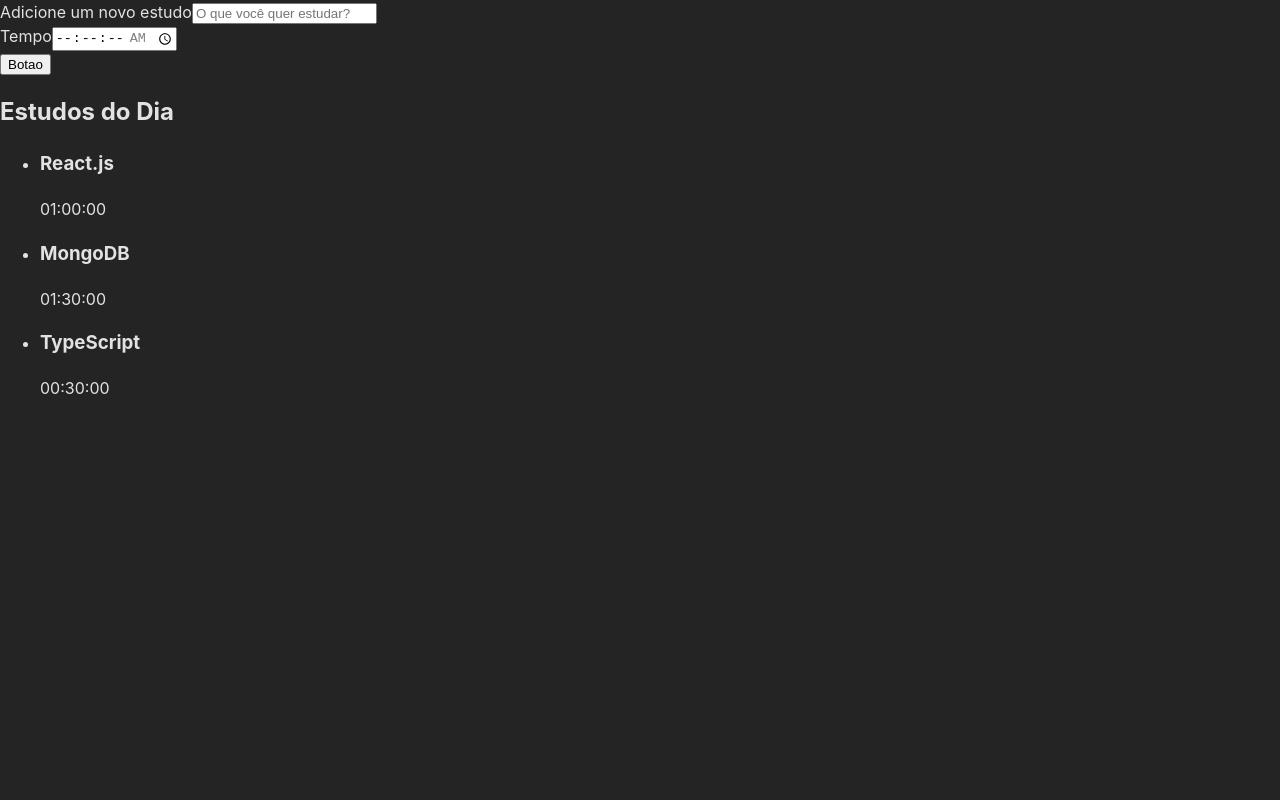
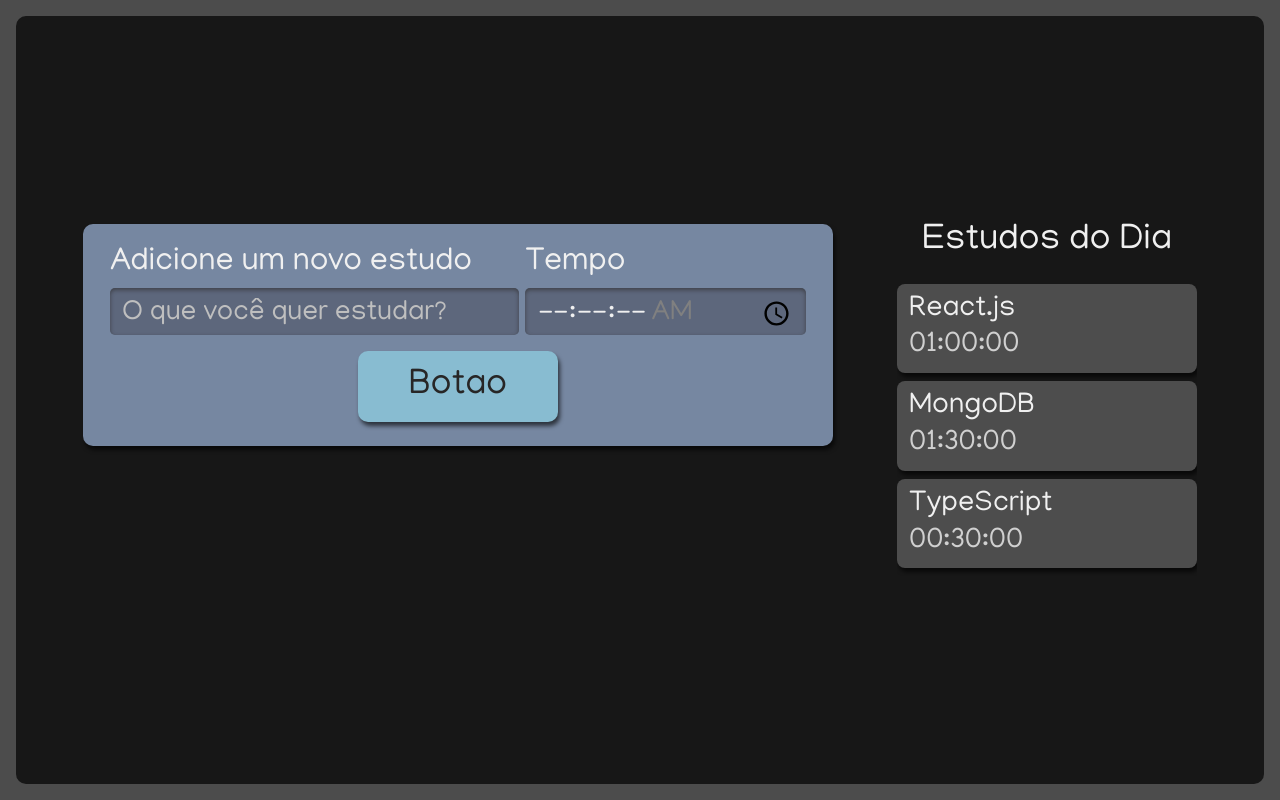
Before and after one commit to Smkhb/pomodoro-studies, a React (Vite) app: page / in a window 1280 px wide. Built offline with nearby package versions, Linux system fonts and the light colour scheme.

Commit message:
SCSS e App

```diff
--- a/package.json
+++ b/package.json
@@ -11,7 +11,8 @@
   },
   "dependencies": {
     "react": "^18.2.0",
-    "react-dom": "^18.2.0"
+    "react-dom": "^18.2.0",
+    "sass": "^1.62.1"
   },
   "devDependencies": {
     "@types/react": "^18.0.28",
--- a/src/components/Botao/index.tsx
+++ b/src/components/Botao/index.tsx
@@ -1,9 +1,10 @@
 import React from "react"
+import './style.scss'
 
 class Botao extends React.Component {
     render() {
         return (
-            <button>Botao</button>
+            <button className="botao">Botao</button>
         )
     }
 }
--- /dev/null
+++ b/src/components/Botao/style.scss
@@ -0,0 +1,25 @@
+.botao {
+    align-self: center;
+    background-color: #88bcd1;
+    border-radius: 10px;
+    box-shadow: 2px 4px 4px #0000009F;
+    color: #272626;
+    cursor: pointer;
+    font-size: 1.25rem;
+    padding: 16px;
+    width: 150px;
+
+    &:active {
+      background-color: #7CA6B7;
+      box-shadow: 2px 2px 4px #0000009F inset;
+    }
+  }
+
+  @media screen and (min-width: 1280px) {
+    .botao {
+      grid-column-start: span 2;
+      justify-self: center;
+      width: 200px;
+      font-size: 2.25rem;
+    }
+  }
--- a/src/components/Fomulario/index.tsx
+++ b/src/components/Fomulario/index.tsx
@@ -1,18 +1,19 @@
 import React from "react";
 import Botao from "../Botao";
+import './style.scss';
 
 class Formulario extends React.Component {
     render () {
         return (
-            <form>
-                <div>
+            <form className="novaTarefa">
+                <div className="inputContainer">
                     <label htmlFor="tarefa">
                         Adicione um novo estudo
                     </label>
                     <input type="text" name="tarefa" id="tarefa" placeholder="O que você quer estudar?" required />
                 </div>
 
-                <div>
+                <div className="inputContainer">
                     <label htmlFor="tempo">
                         Tempo
                     </label>
--- /dev/null
+++ b/src/components/Fomulario/style.scss
@@ -0,0 +1,61 @@
+.novaTarefa {
+    display:flex;
+    flex-direction: column;
+    grid-area: nova-tarefa;
+    background-color: #7687A1;
+    border-radius: 10px;
+    box-shadow: 2px 4px 4px #0000009F;
+    padding: 12px;
+
+    .inputContainer {
+      display: flex;
+      flex-direction: column;
+      width: 100%;
+      margin-bottom: 16px;
+
+      label {
+        margin-bottom: 8px;
+        font-size: 1.25rem;
+      }
+
+      input {
+        width: 100%;
+        padding: 8px 12px 4px;
+        box-sizing: border-box;
+        border: unset;
+        border-radius: 5px;
+        background-color: #5D677C;
+        box-shadow: 0px 2px 4px #2D2B2B9F inset;
+
+        &::placeholder {
+          color: #BFBFBF;
+        }
+      }
+    }
+
+    @media screen and (min-width: 1280px) {
+      flex-direction: row;
+      flex-wrap: wrap;
+      justify-content: space-around;
+      font-size: 2.25rem;
+      padding: 24px;
+      box-sizing: border-box;
+
+      .inputContainer {
+        width: calc(60% - 12px);
+
+        &:last-of-type {
+          width: 40%;
+        }
+
+        label {
+          font-size: 2rem;
+        }
+
+        input {
+          height: 100%;
+          font-size: 1.75rem;
+        }
+      }
+    }
+  }
--- a/src/components/Lista/index.tsx
+++ b/src/components/Lista/index.tsx
@@ -1,3 +1,4 @@
+import './style.scss'
 
 export default function Lista() {
   const listaDeTarefas = [{
@@ -12,11 +13,11 @@
   }]
 
   return (
-    <aside>
+    <aside className='listaTarefas'>
       <h2>Estudos do Dia</h2>
       <ul>
         {listaDeTarefas.map((tarefa,index) => (
-          <li key={index}>
+          <li key={index} className='item'>
             <h3>{tarefa.nome}</h3>
             <span>{tarefa.tempo}</span>
           </li>
--- /dev/null
+++ b/src/components/Lista/style.scss
@@ -0,0 +1,75 @@
+.listaTarefas {
+    grid-area: tarefas;
+    height: 100%;
+
+    h2 {
+      font-size: 1.25rem;
+      margin-bottom: 12px;
+    }
+
+    ul {
+      max-height: 350px;
+      overflow-y: scroll;
+        scrollbar-width: thin;
+    }
+
+    @media screen and (min-width:1280px) {
+
+      h2{
+        text-align: center;
+        font-size: 2.25rem;
+        margin-bottom: 24px;
+      }
+
+      ul {
+        overflow: auto;
+        max-height: 500px;
+      }
+    }
+  }
+
+  .item {
+    background-color: #4D4D4D;
+    border-radius: 8px;
+    box-shadow: 2px 4px 4px #0000009F;
+    padding: 12px;
+    margin-bottom: 8px;
+    position: relative;
+    cursor: pointer;
+
+    h3 {
+      margin-bottom: 8px;
+      word-break: break-all;
+    }
+
+    span {
+      color: #D0D0D0;
+    }
+
+    @media screen and (min-width:1280px) {
+      font-size: 1.8rem;
+    }
+  }
+
+  .itemSelecionado {
+    background-color: #292929;
+    box-shadow: 2px 4px 4px #0000009F inset;
+  }
+
+  .itemCompletado {
+    background-color: #566F42;
+    cursor: auto;
+
+    .concluido {
+      display: block;
+      background-image: url('../../assets/img/check-mark.svg');
+      background-repeat: no-repeat;
+      background-size: 38px 38px;
+      position: absolute;
+      top: 50%;
+      right: 12px;
+      transform: translateY(-50%);
+      width: 42px;
+      height: 43px;
+    }
+  }
--- a/src/main.css
+++ b/src/main.css
@@ -1,3 +1,5 @@
+@import url('https://fonts.googleapis.com/css2?family=Manjari&display=swap');
+
 :root {
   --FontColor: rgba(255, 255, 255, 0.87);
   --BackGroundColor: #242424;
@@ -10,6 +12,98 @@
   color: var(--FontColor);
   background-color: var(--BackGroundColor);
 }
+
+html, body, div, span, applet, object, iframe,
+h1, h2, h3, h4, h5, h6, p, blockquote, pre,
+a, abbr, acronym, address, big, cite, code,
+del, dfn, em, img, ins, kbd, q, s, samp,
+small, strike, strong, sub, sup, tt, var,
+b, u, i, center,
+dl, dt, dd, ol, ul, li,
+fieldset, form, label, legend,
+table, caption, tbody, tfoot, thead, tr, th, td,
+article, aside, canvas, details, embed,
+figure, figcaption, footer, header, hgroup,
+menu, nav, output, ruby, section, summary,
+time, mark, audio, video {
+	margin: 0;
+	padding: 0;
+	border: 0;
+	font-size: 100%;
+	font: inherit;
+	vertical-align: baseline;
+}
+
+article, aside, details, figcaption, figure,
+footer, header, hgroup, menu, nav, section {
+	display: block;
+}
 body {
-  margin: 0;
+	line-height: 1;
 }
+ol, ul {
+	list-style: none;
+}
+blockquote, q {
+	quotes: none;
+}
+blockquote:before, blockquote:after,
+q:before, q:after {
+	content: '';
+	content: none;
+}
+table {
+	border-collapse: collapse;
+	border-spacing: 0;
+}
+
+
+input {
+	font-family: inherit;
+	font-size: inherit;
+	font-weight: inherit;
+	color: inherit;
+}
+
+button {
+	border: unset;
+	background-color: unset;
+	font-family: inherit;
+	font-size: inherit;
+	font-weight: inherit;
+	color: inherit;
+}
+
+
+body {
+	display: flex;
+	justify-content: center;
+	font-family: 'Manjari', sans-serif;
+	color: #F0F0F0;
+	background-color: #4C4C4C;
+	height: 100%;
+	width: 100%;
+	padding: 16px;
+	box-sizing: border-box;
+}
+
+#root {
+	width: 100%;
+}
+
+::-webkit-scrollbar {
+	width: 8px;
+}
+
+::-webkit-scrollbar-track {
+	background: unset;
+}
+
+::-webkit-scrollbar-thumb {
+	border-radius: 4px;
+	background: #888;
+}
+
+::-webkit-scrollbar-thumb:hover {
+	background: #555;
+}
--- a/src/main.tsx
+++ b/src/main.tsx
@@ -1,13 +1,11 @@
 import './main.css'
 import React from 'react'
 import ReactDOM from 'react-dom/client'
-import Formulario from './components/Fomulario'
-import Lista from './components/Lista'
+import App from './page/App'
 
 
 ReactDOM.createRoot(document.getElementById('root') as HTMLElement).render(
   <React.StrictMode>
-    <Formulario />
-    <Lista/>
+    <App />
   </React.StrictMode>
 )
--- /dev/null
+++ b/src/page/App.tsx
@@ -0,0 +1,12 @@
+import Formulario from "../components/Fomulario";
+import Lista from "../components/Lista";
+import './style.scss'
+
+export default function App() {
+  return (
+    <div className="AppStyle">
+        <Formulario />
+        <Lista />
+    </div>
+  )
+}
--- /dev/null
+++ b/src/page/style.scss
@@ -0,0 +1,30 @@
+.AppStyle {
+    display: grid;
+    grid-template-rows: min-content min-content auto;
+    grid-template-areas:
+    "nova-tarefa"
+    "cronometro"
+    "tarefas"
+    ;
+    row-gap: 24px;
+    min-width: 320px;
+    min-height: calc(100vh - 32px);
+    width: 100%;
+    padding: 32px;
+    box-sizing: border-box;
+    border-radius: 10px;
+    background-color: #171717;
+
+    @media screen and (min-width:1280px)  {
+      grid-template-areas:
+      "nova-tarefa tarefas"
+      "cronometro tarefas"
+      ;
+      column-gap: 64px;
+      grid-template-rows: min-content min-content;
+      grid-template-columns: 750px 300px;
+      justify-content: center;
+      align-content: center;
+      padding: 64px;
+    }
+  }
```
Also changed, not shown: src/assets/img/check-mark.svg (added), 1 other file (tests, documents, lock files or other folders).
